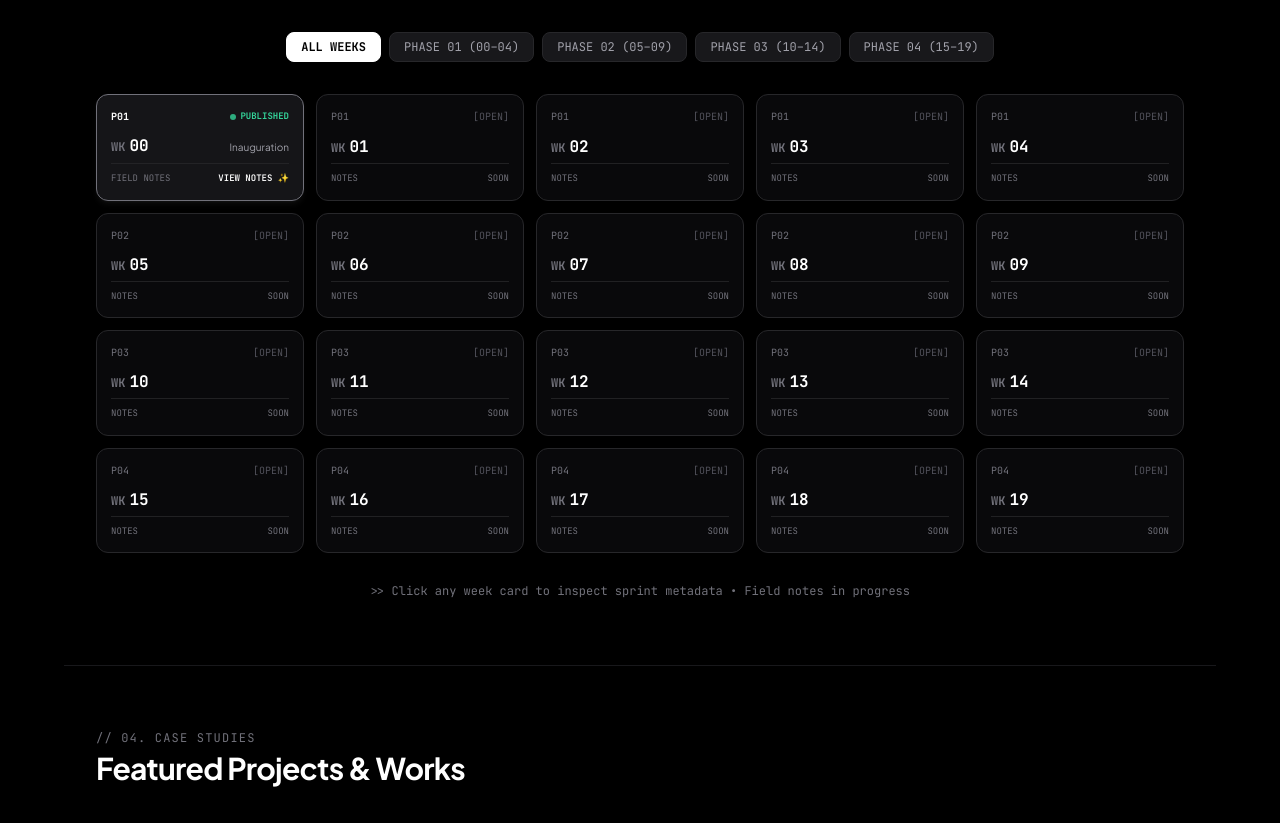
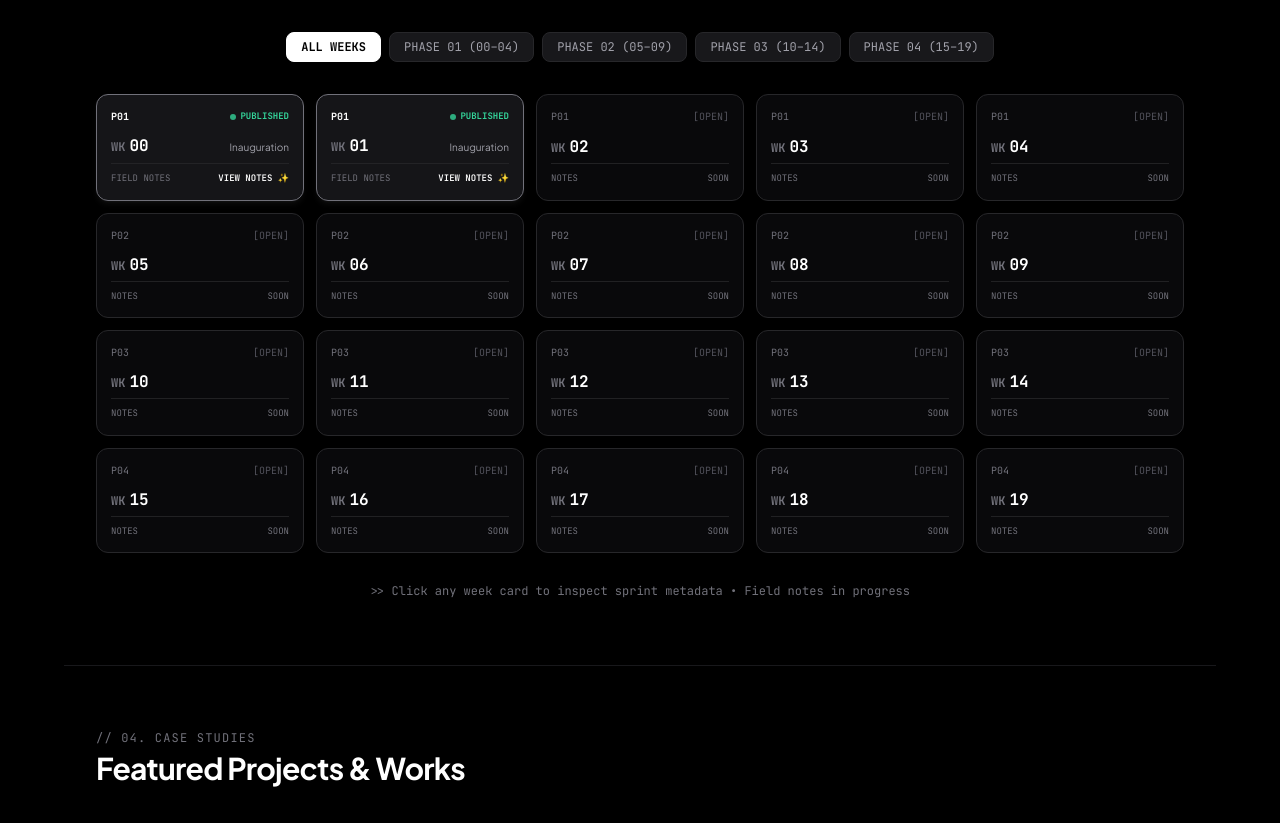
Before and after one commit to Nandhini-187/Nandhini-187.github.io, a plain HTML site: page index.html in a window 1280 px wide. Shown: the part 2454-3277 px from the top of the page. Drawn offline with nearby package versions, Linux system fonts and the light colour scheme.

```diff
--- a/index.html
+++ b/index.html
@@ -1013,11 +1013,32 @@
           { src: "week0_img2.jpg", caption: "Team collaboration, idea pitching & storytelling activities" }
         ],
         tags: ["Inauguration Ceremony", "Personality Tests", "Storytelling", "Marshmallow & Spaghetti Challenge", "Team Dynamics", "Retail Innovation"]
+      },
+      {
+        week: "01",
+        phase: 1,
+        slug: "week-01",
+        title: "Week 1 – PRICE Protosem 🚀",
+        subtitle: "Phase 01: Ideation & Foundation // Design Thinking & Retail Evolution",
+        status: "Field Notes Published",
+        isPublished: true,
+        summary: "Fundamentals of Design Thinking, 30 Circles creativity exercise, and retail sector evolution with SWOT analysis.",
+        paragraphs: [
+          "Week 1 focused on understanding the basics of Design Thinking and exploring the retail industry through creative and analytical activities.",
+          "<strong>✨ Key Activities & Milestones:</strong>",
+          "• <strong>Design Thinking Fundamentals:</strong> Learned core frameworks for user empathy, problem definition, and iterative ideation.",
+          "• <strong>30 Circles Activity:</strong> Participated in rapid-fire exercises to encourage creativity and innovative thinking.",
+          "• <strong>Retail Sector Evolution:</strong> Created and presented an informative poster on the historical evolution of a chosen retail sector.",
+          "• <strong>Value Chain & SWOT Analysis:</strong> Researched the sector’s value chain, major market players, development drivers, and presented findings.",
+          "Overall, Week 1 helped us strengthen our creative thinking, research, teamwork, and presentation skills while gaining a deeper understanding of the retail ecosystem."
+        ],
+        images: [],
+        tags: ["Design Thinking", "30 Circles Activity", "Retail Sector Evolution", "Value Chain", "SWOT Analysis", "Market Research"]
       }
     ];
 
-    // Populate remaining weeks 01 - 19
-    for(let w = 1; w <= 19; w++) {
+    // Populate remaining weeks 02 - 19
+    for(let w = 2; w <= 19; w++) {
       let phase = 1;
       if(w >= 5 && w <= 9) phase = 2;
       else if (w >= 10 && w <= 14) phase = 3;
```
